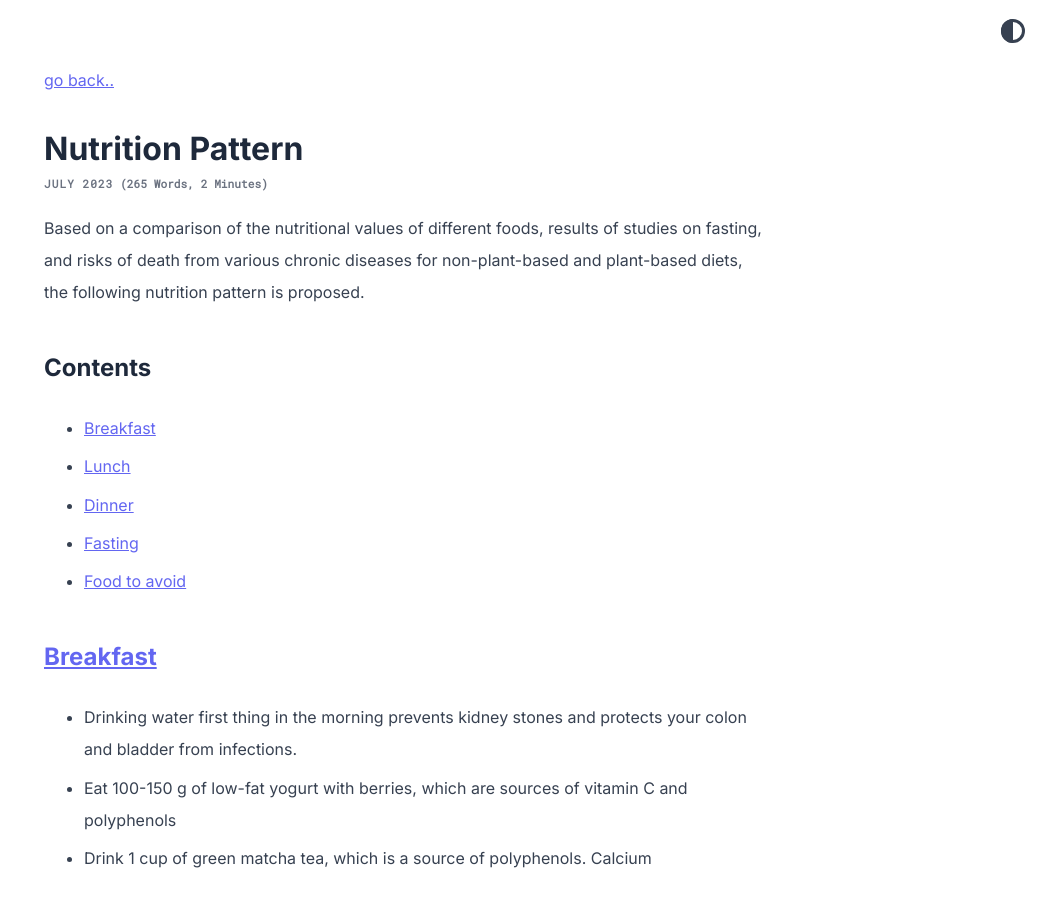
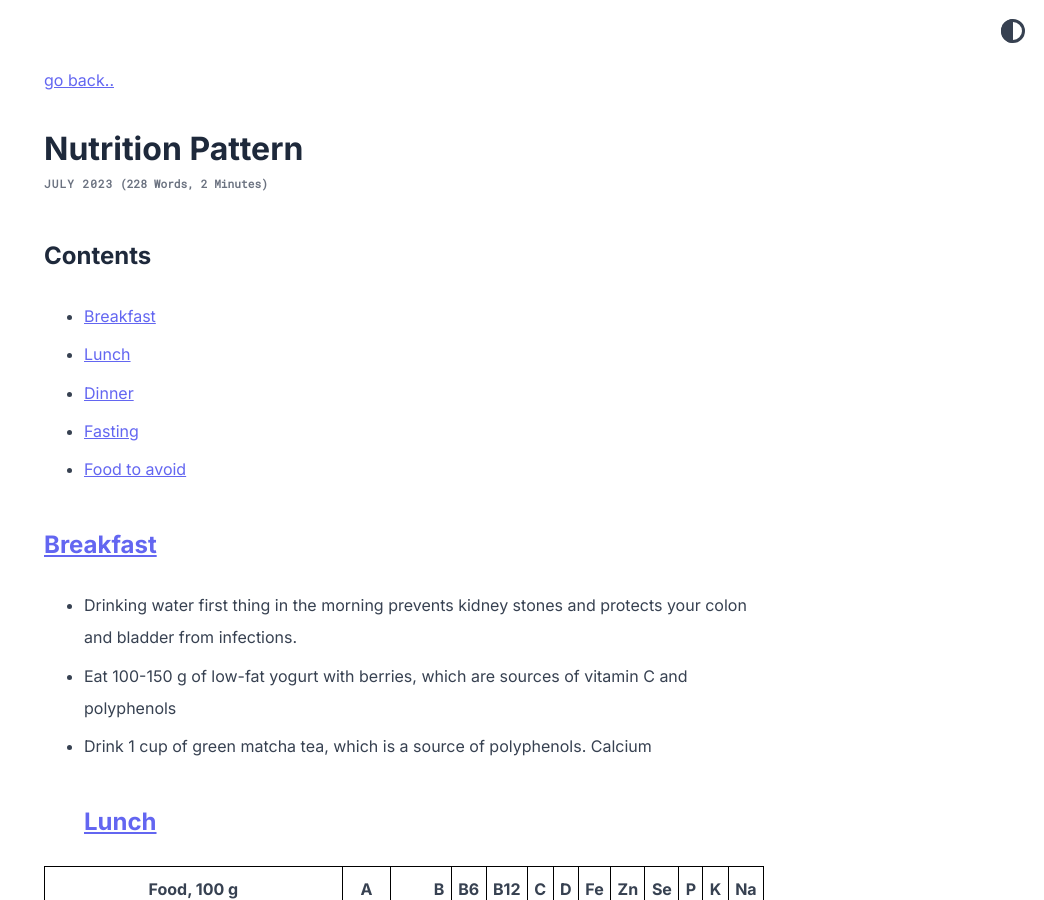
Before and after one commit to abhinavs/moonwalk, a Jekyll site: the page built from _posts/2023-07-24-nutrition-pattern.md, in a window 1280 px wide and 900 px high. Shown: the whole window, without its empty margins (236-1280 px from the left). Built offline with Jekyll 4.4.1, drawn with Linux system fonts in a browser that asks for light colours.

Commit message:
Update 2023-07-24-nutrition-pattern.md

```diff
--- a/_posts/2023-07-24-nutrition-pattern.md
+++ b/_posts/2023-07-24-nutrition-pattern.md
@@ -1,8 +1,6 @@
 ---
 layout: post
 ---
-
-Based on a comparison of the nutritional values of different foods, results of studies on fasting, and risks of death from various chronic diseases for non-plant-based and plant-based diets, the following nutrition pattern is proposed.
 
 ## Contents
 - [Breakfast](#breakfast)
@@ -19,16 +17,14 @@ Based on a comparison of the nutritional values of different foods, results of s
 Calcium
 ## [Lunch](#lunch)
 
-|       Food, 100 g     |  A  |  B  | B6  | B12 |  C  |  D  | Fe  | Zn  | Se  |  P  |  K  |  Na |
-| --------------------- |:-----------:| -----------:| -----------:| -----------:| -----------:| -----------:| -----------:| -----------:|
-| Brown rice            | right       | $1600       |
-| Couscous rice         | cent        |   $12       |
-| Potato (baked)        |             |   $12       |
-| Potato (boiled)       |             |   $12       |
-| Sweet potato (baked)  | c           |   $12       |
-| Sweet potato (boiled) |             |   $12       |
-
-<iframe src="https://docs.google.com/spreadsheets/d/e/2PACX-1vQBPRIgtkht6gWdVDhJESPsngZ20JCD20vzts7qe_1sGdpDb_UUdXzUfFjLb27DO_1Onxgp6kmeLY-B/pubhtml?gid=0&amp;single=true&amp;widget=true&amp;headers=false"></iframe>
+|      Food, 100 g     |  A  |  B  | B6  | B12 |  C  |  D  | Fe  | Zn  | Se  |  P  |  K  |  Na |
+|----------------------|:-----------:| -----------:| -----------:| -----------:| -----------:| -----------:| -----------:| -----------:|
+| Brown rice           | right       | $1600       |
+| Couscous rice        | cent        |   $12       |
+| Potato (baked)       |             |   $12       |
+| Potato (boiled)      |             |   $12       |
+| Sweet potato (baked) | c           |   $12       |
+| Sweet potato (boiled)|             |   $12       |
 
 
 -  Eat a bowl of brown rice, which is a source of magnesium and fiber
```
